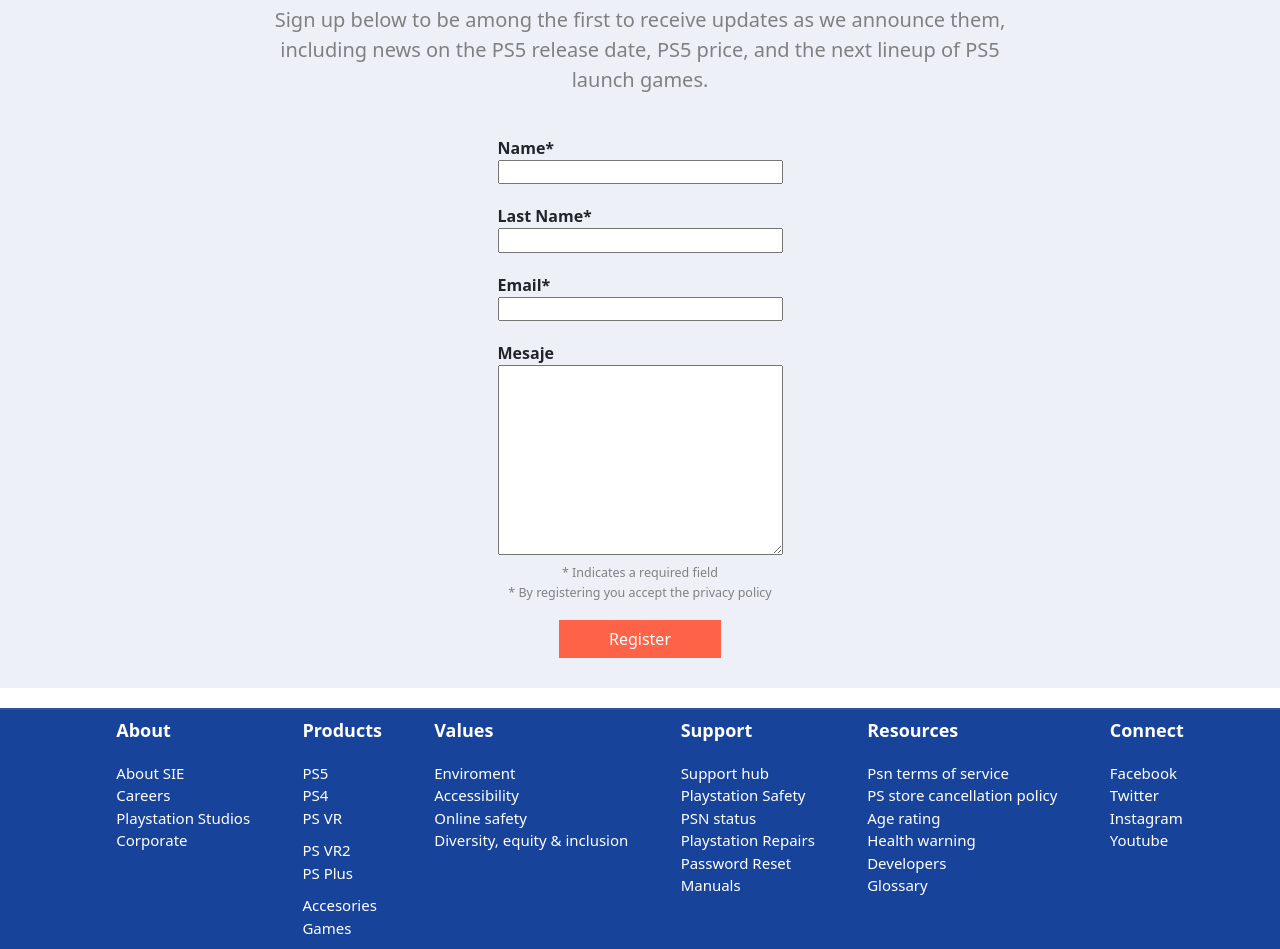
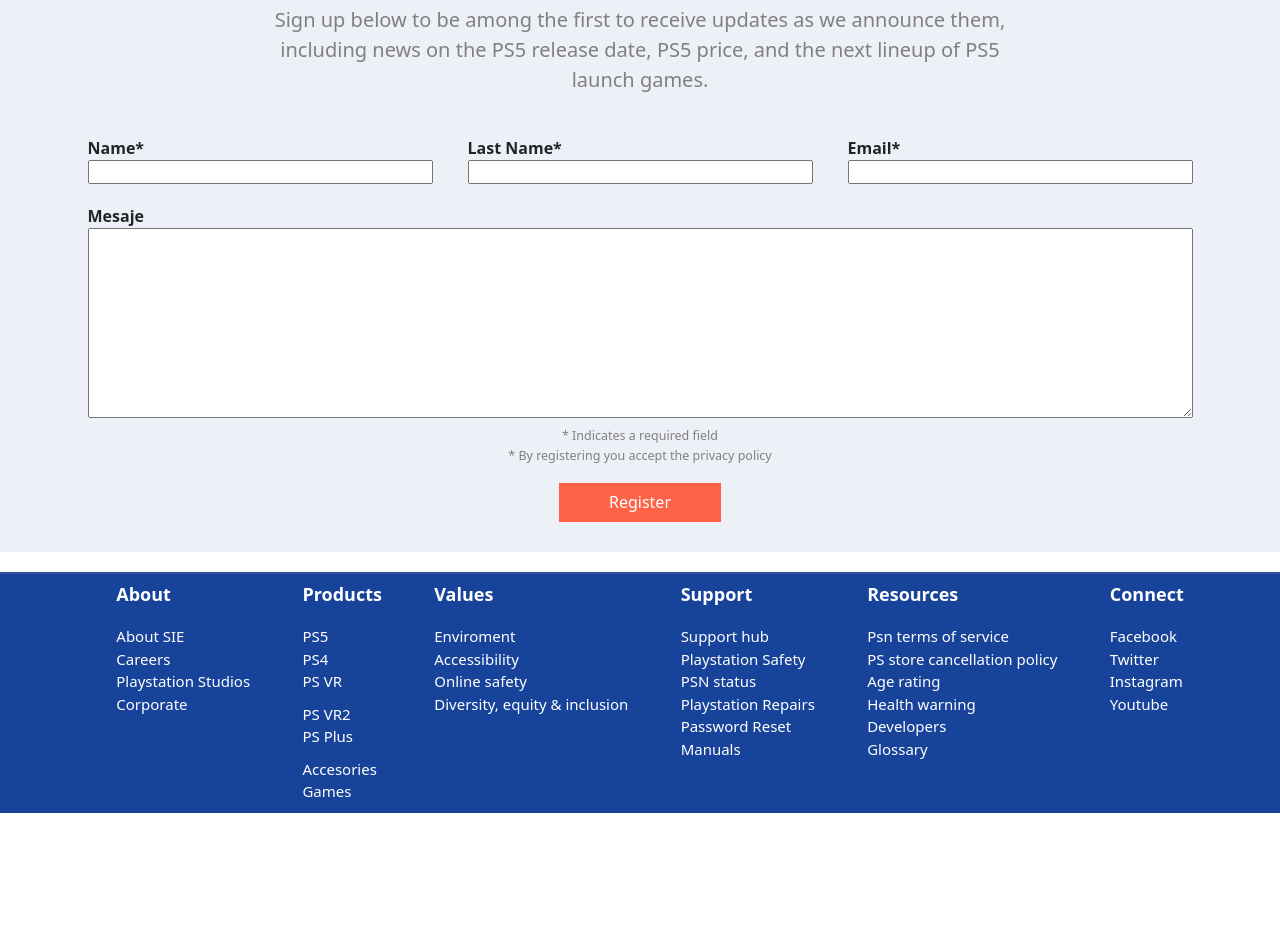
Before and after one commit to FogliattoFederico/trabajoFinal-fogliatto, a plain HTML site: page paginas/contacto.html in a window 1280 px wide. Shown: the part 600-1549 px from the top of the page. After the commit the page ends 1413 px from the top, so only its background shows below. Drawn offline with nearby package versions, Linux system fonts and the light colour scheme.

Commit message:
bootstrap a contactos

```diff
--- a/css/styles.css
+++ b/css/styles.css
@@ -26,7 +26,6 @@ header {
     max-height: 15rem;
     display: grid;
     grid-template-columns: repeat(2, 1fr);
-
 }
 
 @media (min-width: 768px) {
@@ -254,9 +253,8 @@ hr {
 }
 
 .campos {
-    /* display: flex;
-    flex-direction: column; */
-    align-items: center;
+    display: flex;
+    flex-direction: column;
 }
 
 .campo {
--- a/paginas/contacto.html
+++ b/paginas/contacto.html
@@ -43,14 +43,10 @@
                            <label for="nombre">Name*</label>
                            <input type="text" name="nombre" id="nombre">
                        </div>
-                    </div>
-                    <div class="row">
                        <div class="campo input col">
                            <label for="apellido">Last Name*</label>
                            <input type="text" name="apellido" id="apellido">
                         </div>
-                    </div>
-                    <div class="row">
                         <div class="campo input col">
                             <label for="email">Email*</label>
                             <input type="email" name="email" id="email">
@@ -62,16 +58,12 @@
                             <textarea name="mensaje" id="mensaje" cols="30" rows="10"></textarea>
                         </div>
                     </div>
-                    <div class="row">
-                        <div class="col">
+                    <div>
                         <h5>* Indicates a required field</h5>
                         <h5>* By registering you accept the privacy policy</h5>
                     </div>
-                    </div>
-                    <div class="row">
-                        <div class="col">
+                    <div class="d-flex">
                         <input class="boton mt-4" type="submit" name="enviar" value="Register">
-                        </div>
                     </div>
                 </div>
             </fieldset>
```
Lines whose indentation alone changed are shown as unchanged.
